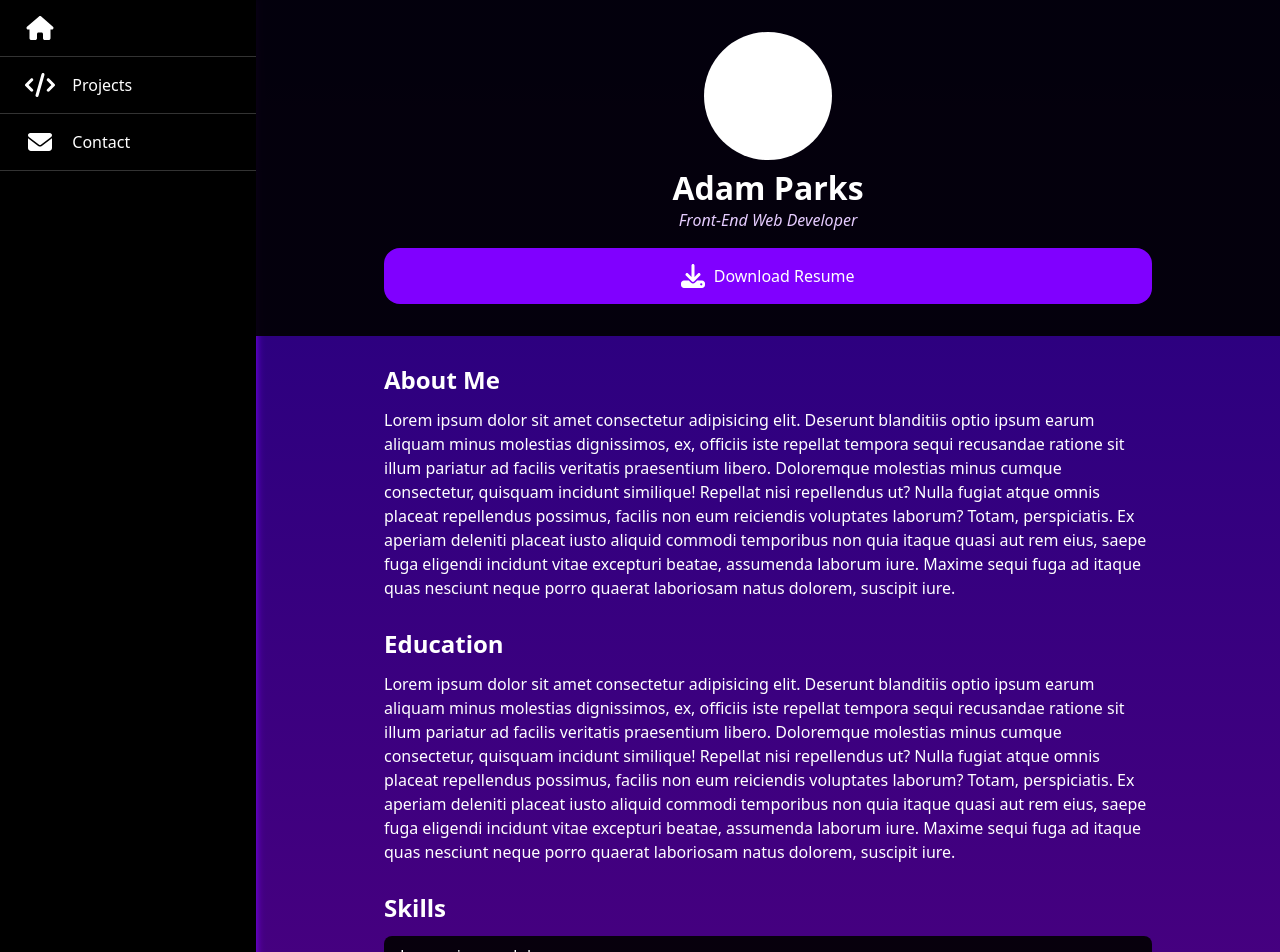
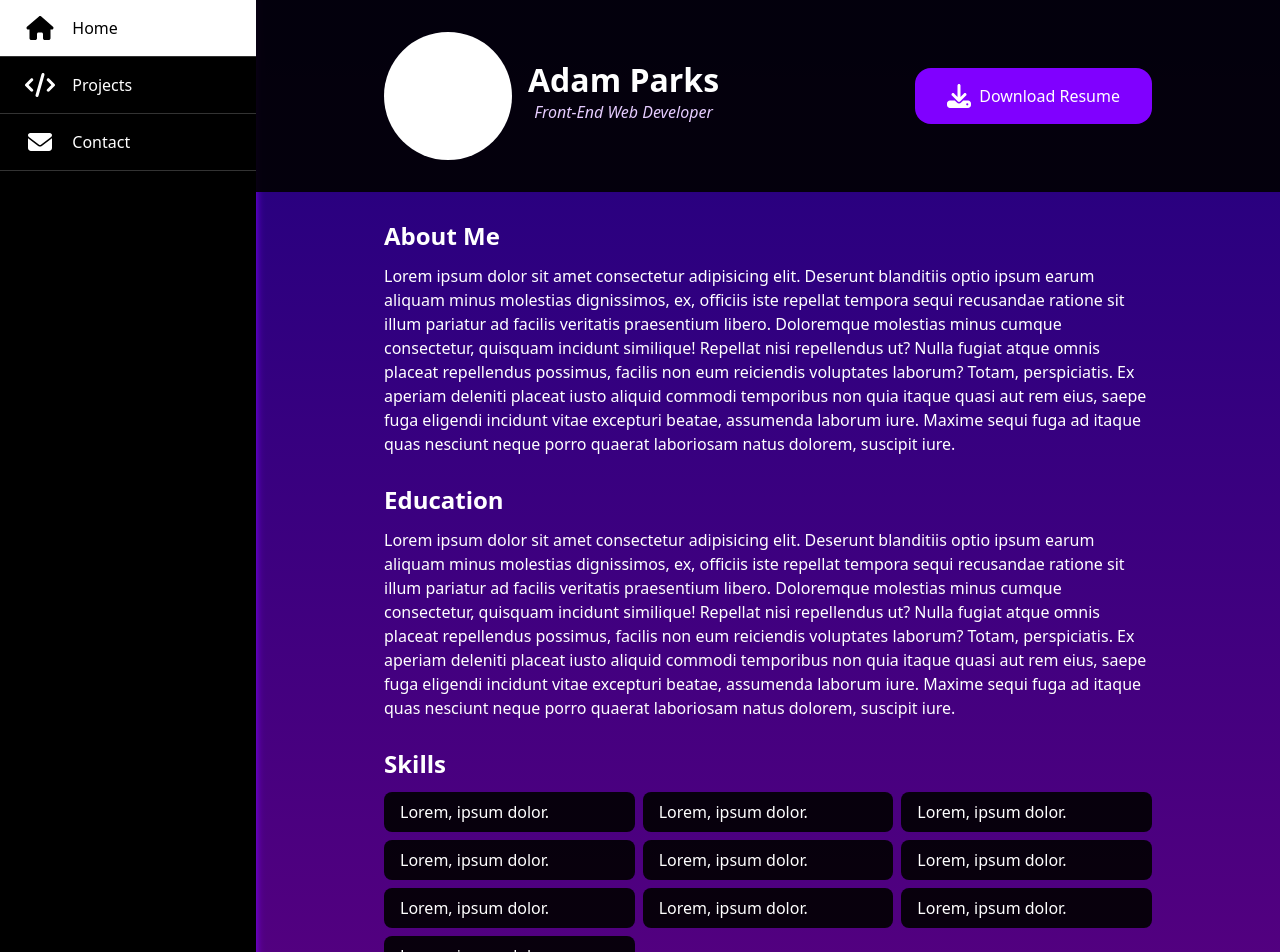
Before and after one commit to adamvp0103/my-portfolio, a React (Vite) app: page / in a window 1280 px wide. Shown: the top 952 px of the page. Built offline with nearby package versions, Linux system fonts and the light colour scheme.

Commit message:
Establish large screen layout

```diff
--- a/src/pages/Contact/Contact.module.css
+++ b/src/pages/Contact/Contact.module.css
@@ -22,3 +22,18 @@
   color: var(--primary-color);
   transition: color 0.1s;
 }
+
+@media (min-width: 1008px) {
+  .messageAndLinks {
+    display: flex;
+    gap: 1rem;
+  }
+
+  .message {
+    flex: 1;
+  }
+
+  .links {
+    flex: 2;
+  }
+}
--- a/src/pages/Contact/Contact.tsx
+++ b/src/pages/Contact/Contact.tsx
@@ -12,14 +12,19 @@ export default function Contact() {
       </div>
 
       <div className={sharedStyles.page}>
+        <div className={styles.messageAndLinks}>
           {/* TODO: Replace lorem with thank you message */}
           <p className={styles.message}>
             Lorem ipsum dolor sit amet consectetur adipisicing elit. Tempore,
             saepe!
           </p>
+          <div className={styles.links}>
             {/* TODO: Implement links */}
             <a className={styles.link} href="#">
-          <FontAwesomeIcon className={sharedStyles.icon} icon={faLinkedin} />
+              <FontAwesomeIcon
+                className={sharedStyles.icon}
+                icon={faLinkedin}
+              />
               &nbsp;&nbsp;LinkedIn
             </a>
             <a className={styles.link} href="#">
@@ -30,10 +35,15 @@ export default function Contact() {
               className={styles.link}
               href="mailto:adamvp0103@gmail.com?subject=Employment%20Opportunity"
             >
-          <FontAwesomeIcon className={sharedStyles.icon} icon={faEnvelope} />
+              <FontAwesomeIcon
+                className={sharedStyles.icon}
+                icon={faEnvelope}
+              />
               &nbsp;&nbsp;Email
             </a>
           </div>
         </div>
+      </div>
+    </div>
   );
 }
--- a/src/pages/Home/Home.module.css
+++ b/src/pages/Home/Home.module.css
@@ -1,3 +1,19 @@
+.profileAndButton {
+  width: 100%;
+}
+
+.imageAndText {
+  display: flex;
+  flex-direction: column;
+  align-items: center;
+}
+
+.nameAndSubtitle {
+  display: flex;
+  flex-direction: column;
+  text-align: center;
+}
+
 .image {
   width: 8rem;
   height: 8rem;
@@ -27,6 +43,7 @@
   border: none;
   border-radius: 1rem;
   padding-block: 1rem;
+  padding-inline: 2rem;
   background-color: var(--primary-color);
   font-size: 1rem;
   cursor: pointer;
@@ -42,3 +59,50 @@
   color: var(--primary-color);
   transition: color 0.1s;
 }
+
+@media (min-width: 641px) {
+  .list ul {
+    display: grid;
+    grid-template-columns: 1fr 1fr;
+    column-gap: 0.5rem;
+  }
+}
+
+@media (min-width: 1008px) {
+  .profileAndButton {
+    display: flex;
+    justify-content: space-between;
+    align-items: center;
+    width: 100%;
+  }
+
+  .imageAndText {
+    display: flex;
+    flex-direction: row;
+    align-items: center;
+    gap: 1rem;
+  }
+
+  .image {
+    margin-bottom: 0;
+  }
+
+  .nameAndSubtitle {
+    display: flex;
+    flex-direction: column;
+  }
+
+  .subtitle {
+    margin-bottom: 0;
+  }
+
+  .button {
+    width: auto;
+  }
+
+  .list ul {
+    display: grid;
+    grid-template-columns: 1fr 1fr 1fr;
+    column-gap: 0.5rem;
+  }
+}
--- a/src/pages/Home/Home.tsx
+++ b/src/pages/Home/Home.tsx
@@ -8,14 +8,20 @@ export default function Home() {
     <div>
       <div className={sharedStyles.header}>
         {/* TODO: Replace this div with an actual profile image */}
+        <div className={styles.profileAndButton}>
+          <div className={styles.imageAndText}>
             <div className={styles.image}></div>
+            <div className={styles.nameAndSubtitle}>
               <span className={styles.name}>Adam Parks</span>
               <span className={styles.subtitle}>Front-End Web Developer</span>
+            </div>
+          </div>
           {/* TODO: Implement download resume */}
           <button className={styles.button}>
             <FontAwesomeIcon className={sharedStyles.icon} icon={faDownload} />
             &nbsp;&nbsp;Download Resume
           </button>
+        </div>
       </div>
       <div className={sharedStyles.page}>
         <section className={sharedStyles.section}>
@@ -59,6 +65,7 @@ export default function Home() {
         <section className={sharedStyles.section}>
           <h2 className={sharedStyles.heading}>Skills</h2>
           {/* TODO: Replace lorem with actual content */}
+          <div className={styles.list}>
             <ul className={sharedStyles.list}>
               <li>Lorem, ipsum dolor.</li>
               <li>Lorem, ipsum dolor.</li>
@@ -71,6 +78,7 @@ export default function Home() {
               <li>Lorem, ipsum dolor.</li>
               <li>Lorem, ipsum dolor.</li>
             </ul>
+          </div>
         </section>
       </div>
     </div>
--- a/src/pages/Projects/Projects.module.css
+++ b/src/pages/Projects/Projects.module.css
@@ -64,3 +64,22 @@
     flex: 1;
   }
 }
+
+@media (min-width: 1008px) {
+  .image {
+    height: 16rem;
+  }
+
+  .descriptionAndLists {
+    display: flex;
+    gap: 1rem;
+  }
+
+  .description {
+    flex: 1;
+  }
+
+  .doubleList {
+    flex: 2;
+  }
+}
--- a/src/pages/Projects/Projects.tsx
+++ b/src/pages/Projects/Projects.tsx
@@ -26,11 +26,12 @@ export default function Projects() {
               </button>
             </div>
           </div>
+          <div className={styles.descriptionAndLists}>
             <p className={styles.description}>
-            Lorem ipsum dolor sit amet, consectetur adipisicing elit. Amet quis
-            error laboriosam ratione corrupti perferendis nam explicabo deserunt
-            non architecto perspiciatis vero sed quas veritatis ullam,
-            praesentium eligendi magni neque!
+              Lorem ipsum dolor sit amet, consectetur adipisicing elit. Amet
+              quis error laboriosam ratione corrupti perferendis nam explicabo
+              deserunt non architecto perspiciatis vero sed quas veritatis
+              ullam, praesentium eligendi magni neque!
             </p>
             <div className={styles.doubleList}>
               <div>
@@ -48,6 +49,7 @@ export default function Projects() {
                   <li>Tech 2</li>
                   <li>Tech 3</li>
                 </ul>
+              </div>
             </div>
           </div>
         </section>
@@ -68,11 +70,12 @@ export default function Projects() {
               </button>
             </div>
           </div>
+          <div className={styles.descriptionAndLists}>
             <p className={styles.description}>
-            Lorem ipsum dolor sit amet, consectetur adipisicing elit. Amet quis
-            error laboriosam ratione corrupti perferendis nam explicabo deserunt
-            non architecto perspiciatis vero sed quas veritatis ullam,
-            praesentium eligendi magni neque!
+              Lorem ipsum dolor sit amet, consectetur adipisicing elit. Amet
+              quis error laboriosam ratione corrupti perferendis nam explicabo
+              deserunt non architecto perspiciatis vero sed quas veritatis
+              ullam, praesentium eligendi magni neque!
             </p>
             <div className={styles.doubleList}>
               <div>
@@ -90,6 +93,7 @@ export default function Projects() {
                   <li>Tech 2</li>
                   <li>Tech 3</li>
                 </ul>
+              </div>
             </div>
           </div>
         </section>
@@ -110,11 +114,12 @@ export default function Projects() {
               </button>
             </div>
           </div>
+          <div className={styles.descriptionAndLists}>
             <p className={styles.description}>
-            Lorem ipsum dolor sit amet, consectetur adipisicing elit. Amet quis
-            error laboriosam ratione corrupti perferendis nam explicabo deserunt
-            non architecto perspiciatis vero sed quas veritatis ullam,
-            praesentium eligendi magni neque!
+              Lorem ipsum dolor sit amet, consectetur adipisicing elit. Amet
+              quis error laboriosam ratione corrupti perferendis nam explicabo
+              deserunt non architecto perspiciatis vero sed quas veritatis
+              ullam, praesentium eligendi magni neque!
             </p>
             <div className={styles.doubleList}>
               <div>
@@ -134,6 +139,7 @@ export default function Projects() {
                 </ul>
               </div>
             </div>
+          </div>
         </section>
       </div>
     </div>
```
Lines whose indentation alone changed are shown as unchanged.
